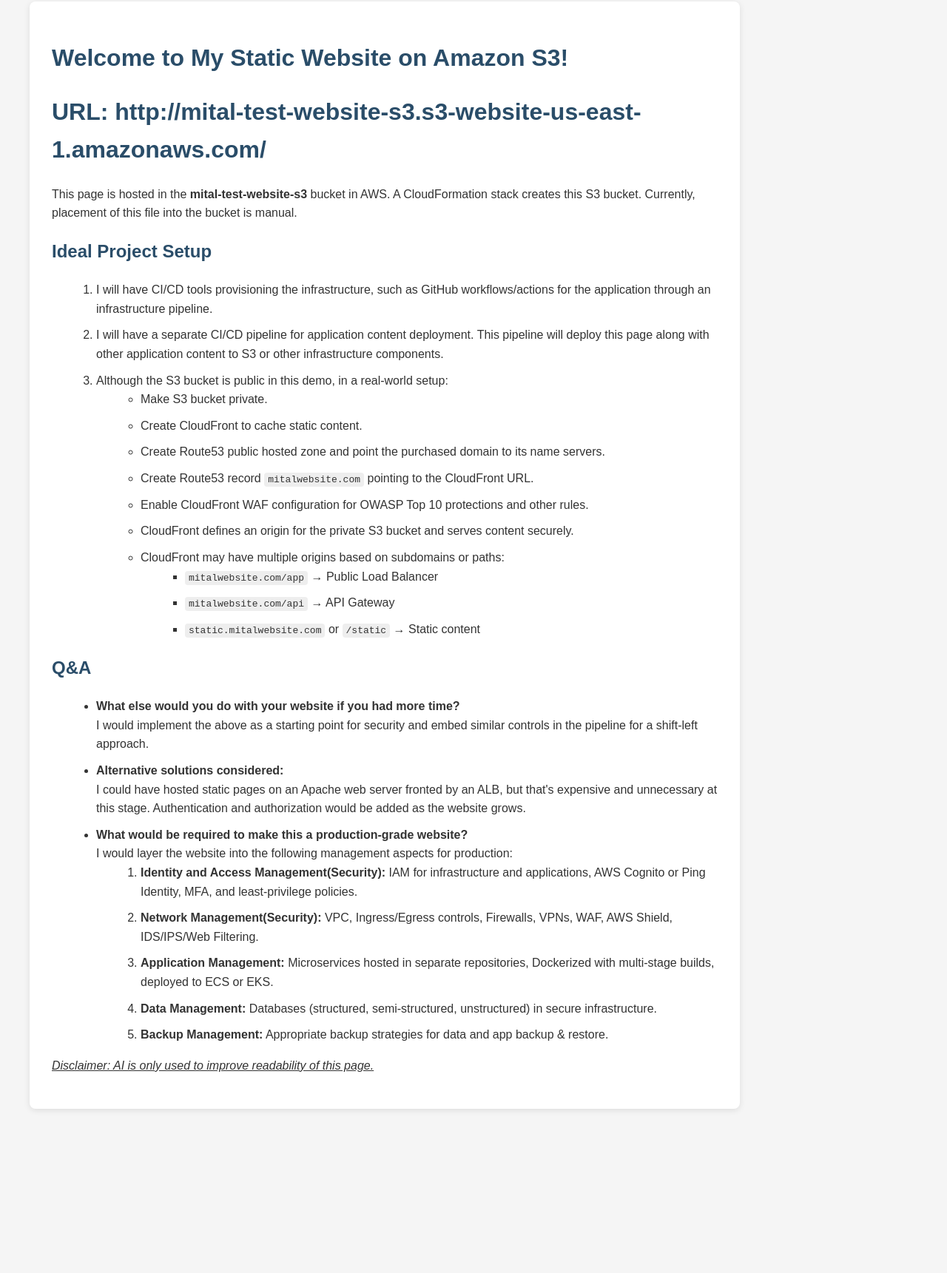
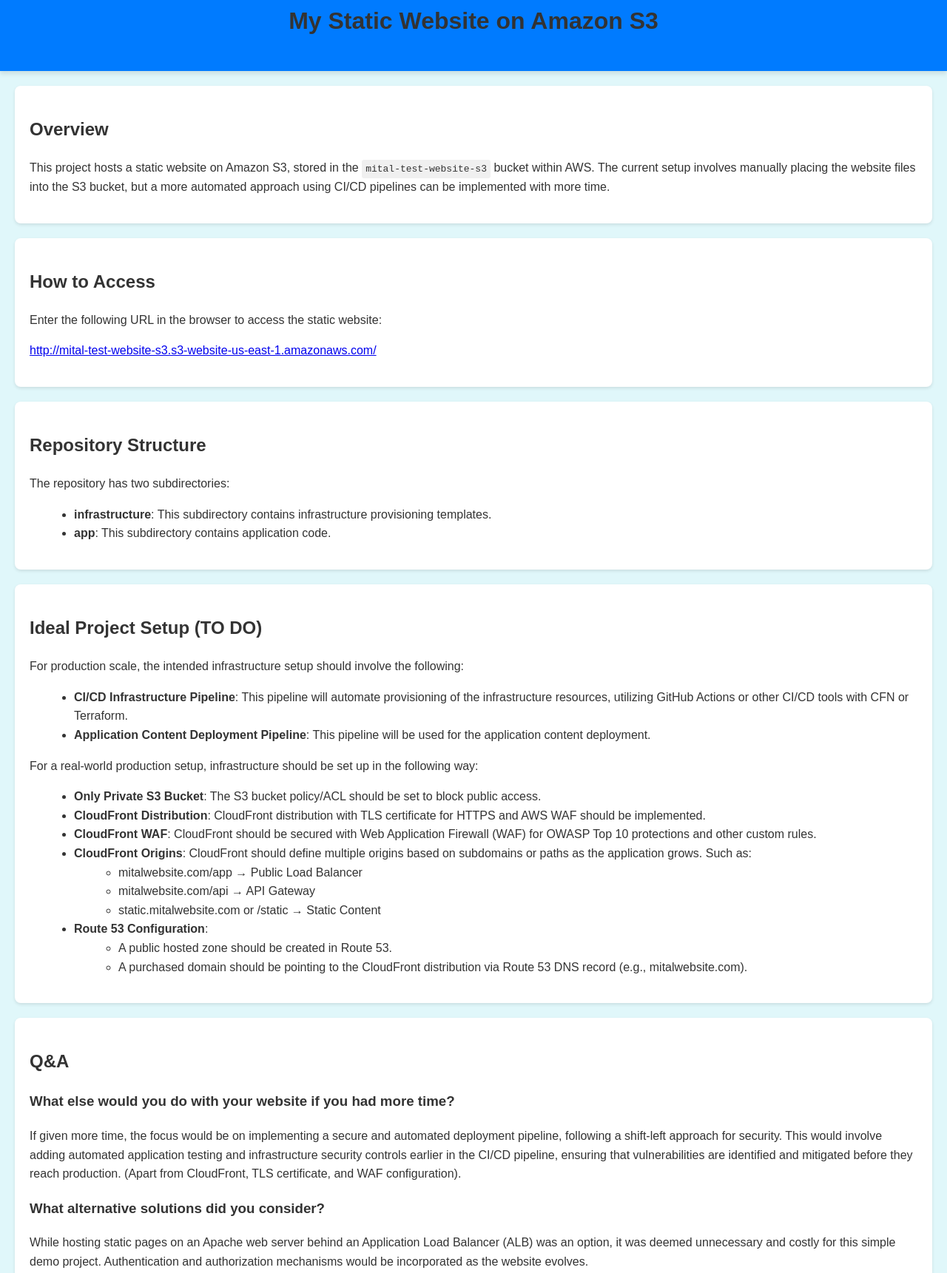
Before and after one commit to MitalGadoya/mital-test-website-s3, a plain HTML site: page app/index.html in a window 1280 px wide. Shown: the part 38-1759 px from the top of the page at 74% size. Before the commit the page ends 1577 px from the top, so only its background shows below. Drawn offline with Linux system fonts and the light colour scheme.

Commit message:
updated the html content

```diff
--- a/app/index.html
+++ b/app/index.html
@@ -2,115 +2,158 @@
 <html lang="en">
 <head>
   <meta charset="UTF-8">
-    <title>Mital Gadoya's S3 Static Website</title>
+  <meta name="viewport" content="width=device-width, initial-scale=1.0">
+  <title>My Static Website on Amazon S3</title>
   <style>
     body {
       font-family: Arial, sans-serif;
-            margin: 40px;
       line-height: 1.6;
-            background-color: #f5f5f5;
+      background-color: #e0f7fa; /* Light background color */
+      margin: 0;
+      padding: 0;
       color: #333;
     }
-        h1 {
-            color: #2a4d69;
+    header {
+      background-color: #007bff; /* Blue background for the header */
+      color: #fff; /* White text for contrast */
+      padding: 20px;
+      text-align: center;
+      box-shadow: 0 4px 6px rgba(0, 0, 0, 0.1); /* Adding a shadow for better visibility */
     }
-        h2 {
-            color: #2a4d69;
+    h1, h2, h3 {
+      color: #333;
     }
-        .container {
-            max-width: 900px;
-            background: white;
-            padding: 30px;
+    section {
+      padding: 20px;
+      margin: 20px;
+      background-color: #fff; /* White background for sections */
       border-radius: 8px;
-            box-shadow: 0 2px 8px rgba(0,0,0,0.1);
+      box-shadow: 0 2px 4px rgba(0, 0, 0, 0.1); /* Subtle shadow on sections */
     }
-        ul, ol {
+    ul {
       margin-left: 20px;
     }
-        li {
-            margin-bottom: 10px;
+    code {
+      background-color: #f0f0f0;
+      padding: 5px;
+      border-radius: 3px;
     }
-        code {
-            background-color: #eee;
-            padding: 2px 5px;
-            border-radius: 4px;
+    footer {
+      text-align: center;
+      padding: 10px;
+      background-color: #007bff; /* Blue footer background */
+      color: #fff;
+      margin-top: 20px;
     }
   </style>
 </head>
 <body>
-    <div class="container">
-        <h1>Welcome to My Static Website on Amazon S3!</h1>
-        <h1> URL: http://mital-test-website-s3.s3-website-us-east-1.amazonaws.com/ </h1>
 
-        <p>
-            This page is hosted in the <strong>mital-test-website-s3</strong> bucket in AWS.
-            A CloudFormation stack creates this S3 bucket. Currently, placement of this file into the bucket is manual.
+<header>
+  <h1>My Static Website on Amazon S3</h1>
+</header>
 
-        </p>
+<section>
+  <h2>Overview</h2>
+  <p>This project hosts a static website on Amazon S3, stored in the <code>mital-test-website-s3</code> bucket within AWS. The current setup involves manually placing the website files into the S3 bucket, but a more automated approach using CI/CD pipelines can be implemented with more time.</p>
+</section>
 
-        <h2>Ideal Project Setup</h2>
-        <ol>
-            <li>
-                I will have CI/CD tools provisioning the infrastructure, such as GitHub workflows/actions for the application through an infrastructure pipeline.
+<section>
+  <h2>How to Access</h2>
+  <p>Enter the following URL in the browser to access the static website:</p>
+  <p><a href="http://mital-test-website-s3.s3-website-us-east-1.amazonaws.com/" target="_blank">http://mital-test-website-s3.s3-website-us-east-1.amazonaws.com/</a></p>
+</section>
+
+<section>
+  <h2>Repository Structure</h2>
+  <p>The repository has two subdirectories:</p>
+  <ul>
+    <li><strong>infrastructure</strong>: This subdirectory contains infrastructure provisioning templates.</li>
+    <li><strong>app</strong>: This subdirectory contains application code.</li>
+  </ul>
+</section>
+
+<section>
+  <h2>Ideal Project Setup (TO DO)</h2>
+  <p>For production scale, the intended infrastructure setup should involve the following:</p>
+  <ul>
+    <li><strong>CI/CD Infrastructure Pipeline</strong>: This pipeline will automate provisioning of the infrastructure resources, utilizing GitHub Actions or other CI/CD tools with CFN or Terraform.</li>
+    <li><strong>Application Content Deployment Pipeline</strong>: This pipeline will be used for the application content deployment.</li>
+  </ul>
+  <p>For a real-world production setup, infrastructure should be set up in the following way:</p>
+  <ul>
+    <li><strong>Only Private S3 Bucket</strong>: The S3 bucket policy/ACL should be set to block public access.</li>
+    <li><strong>CloudFront Distribution</strong>: CloudFront distribution with TLS certificate for HTTPS and AWS WAF should be implemented.</li>
+    <li><strong>CloudFront WAF</strong>: CloudFront should be secured with Web Application Firewall (WAF) for OWASP Top 10 protections and other custom rules.</li>
+    <li><strong>CloudFront Origins</strong>: CloudFront should define multiple origins based on subdomains or paths as the application grows. Such as:
+      <ul>
+        <li>mitalwebsite.com/app → Public Load Balancer</li>
+        <li>mitalwebsite.com/api → API Gateway</li>
+        <li>static.mitalwebsite.com or /static → Static Content</li>
+      </ul>
     </li>
-            <li>
-                I will have a separate CI/CD pipeline for application content deployment. This pipeline will deploy this page along with other application content to S3 or other infrastructure components.
-            </li>
-            <li>
-                Although the S3 bucket is public in this demo, in a real-world setup:
+    <li><strong>Route 53 Configuration</strong>:
       <ul>
-                    <li>Make S3 bucket private.</li>
-                    <li>Create CloudFront to cache static content.</li>
-                    <li>Create Route53 public hosted zone and point the purchased domain to its name servers.</li>
-                    <li>Create Route53 record <code>mitalwebsite.com</code> pointing to the CloudFront URL.</li>
-                    <li>Enable CloudFront WAF configuration for OWASP Top 10 protections and other rules.</li>
-                    <li>CloudFront defines an origin for the private S3 bucket and serves content securely.</li>
-                    <li>CloudFront may have multiple origins based on subdomains or paths:
-                        <ul>
-                            <li><code>mitalwebsite.com/app</code> → Public Load Balancer</li>
-                            <li><code>mitalwebsite.com/api</code> → API Gateway</li>
-                            <li><code>static.mitalwebsite.com</code> or <code>/static</code> → Static content</li>
+        <li>A public hosted zone should be created in Route 53.</li>
+        <li>A purchased domain should be pointing to the CloudFront distribution via Route 53 DNS record (e.g., mitalwebsite.com).</li>
       </ul>
     </li>
   </ul>
+</section>
+
+<section>
+  <h2>Q&A</h2>
+  <h3>What else would you do with your website if you had more time?</h3>
+  <p>If given more time, the focus would be on implementing a secure and automated deployment pipeline, following a shift-left approach for security. This would involve adding automated application testing and infrastructure security controls earlier in the CI/CD pipeline, ensuring that vulnerabilities are identified and mitigated before they reach production. (Apart from CloudFront, TLS certificate, and WAF configuration).</p>
+
+  <h3>What alternative solutions did you consider?</h3>
+  <p>While hosting static pages on an Apache web server behind an Application Load Balancer (ALB) was an option, it was deemed unnecessary and costly for this simple demo project. Authentication and authorization mechanisms would be incorporated as the website evolves.</p>
+
+  <h3>What would be required to make this a production-grade website?</h3>
+  <p>To transform this into a production-grade website, the following management aspects would be implemented:</p>
+  <ul>
+    <li><strong>Identity and Access Management (IAM)</strong>:
+      <ul>
+        <li>Use IAM roles and policies for infrastructure and application security.</li>
+        <li>Integrate AWS Cognito or Ping Identity for user authentication.</li>
+        <li>Enforce Multi-Factor Authentication (MFA) and least-privilege access policies.</li>
+      </ul>
     </li>
-        </ol>
-
-        <h2>Q&A</h2>
+    <li><strong>Network Management (Security)</strong>:
       <ul>
-            <li>
-                <strong>What else would you do with your website if you had more time?</strong><br>
-                I would implement the above as a starting point for security and embed similar controls in the pipeline for a shift-left approach.
+        <li>Set up a Virtual Private Cloud (VPC) for network isolation.</li>
+        <li>Implement ingress and egress controls, firewalls, VPNs, and WAF.</li>
+        <li>Use AWS Shield and IDS/IPS systems for enhanced DDoS protection.</li>
+      </ul>
     </li>
-            <li>
-                <strong>Alternative solutions considered:</strong><br>
-                I could have hosted static pages on an Apache web server fronted by an ALB, but that's expensive and unnecessary at this stage. Authentication and authorization would be added as the website grows.
+    <li><strong>Application Management</strong>:
+      <ul>
+        <li>Implement microservices architecture, with each service hosted in its own repository.</li>
+        <li>Use Docker for containerization, with multi-stage builds.</li>
+        <li>Deploy services to ECS (Elastic Container Service) or EKS (Elastic Kubernetes Service).</li>
+      </ul>
     </li>
-            <li>
-                <strong>What would be required to make this a production-grade website?</strong><br>
-                I would layer the website into the following management aspects for production:
-                <ol type="1">
-                    <li>
-                        <strong>Identity and Access Management(Security):</strong> IAM for infrastructure and applications, AWS Cognito or Ping Identity, MFA, and least-privilege policies.
+    <li><strong>Data Management</strong>:
+      <ul>
+        <li>Implement secure and scalable databases for structured, semi-structured, and unstructured data hosting.</li>
+      </ul>
     </li>
-                    <li>
-                        <strong>Network Management(Security):</strong> VPC, Ingress/Egress controls, Firewalls, VPNs, WAF, AWS Shield, IDS/IPS/Web Filtering.
-                    </li>
-                    <li>
-                        <strong>Application Management:</strong> Microservices hosted in separate repositories, Dockerized with multi-stage builds, deployed to ECS or EKS.
-                    </li>
-                    <li>
-                        <strong>Data Management:</strong> Databases (structured, semi-structured, unstructured) in secure infrastructure.
-                    </li>
-                    <li>
-                        <strong>Backup Management:</strong> Appropriate backup strategies for data and app backup & restore.
-                    </li>
-                </ol>
+    <li><strong>Backup Management</strong>:
+      <ul>
+        <li>Establish a robust backup and disaster recovery strategy for both data and application components.</li>
+      </ul>
     </li>
   </ul>
-        <p>
-            <u><i>Disclaimer: AI is only used to improve readability of this page.</i></u>
-        </p>
-    </div>
+</section>
+
+<section>
+  <h2>Disclaimer</h2>
+  <p>AI has been used to improve the readability of this page.</p>
+</section>
+
+<footer>
+  <p>&copy; 2025 My Static Website on Amazon S3. All Rights Reserved.</p>
+</footer>
+
 </body>
 </html>
```
Lines whose indentation alone changed are shown as unchanged.
